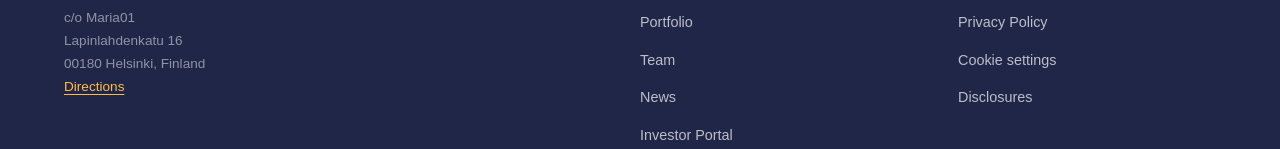
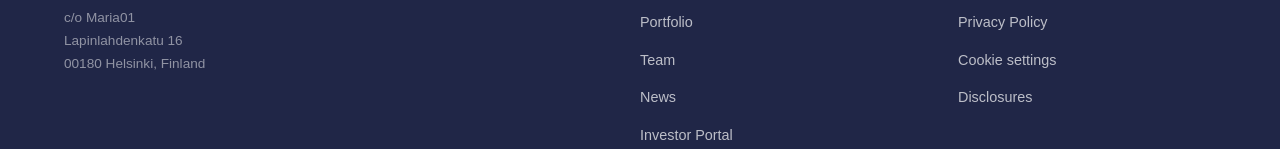
Before and after one commit to Cloudberry-vc/cloudberry-website, a plain HTML site: page index.html in a window 1280 px wide. Shown: the part 9257-9406 px from the top of the page. Drawn offline with Linux system fonts and the light colour scheme.

Commit message:
Remove footer Directions link; make directions page noindex
Co-Authored-By: Claude Opus 5.5 <noreply@anthropic.com>

```diff
--- a/index.html
+++ b/index.html
@@ -1958,8 +1958,7 @@
                     <p style="margin-top:16px;font-size:0.85rem;">
                         c/o Maria01<br>
                         Lapinlahdenkatu 16<br>
-                        00180 Helsinki, Finland<br>
-                        <a href="directions.html" target="_blank" rel="noopener" style="color:var(--cloudberry-yellow);text-decoration:underline;text-underline-offset:3px;">Directions</a>
+                        00180 Helsinki, Finland
                     </p>
                 </div>
                 <div class="footer-col">
```
Also changed, not shown: directions.html (+1 -0 lines), disclosures.html (+1 -2 lines), news.html (+1 -2 lines), privacy-policy.html (+1 -2 lines).
